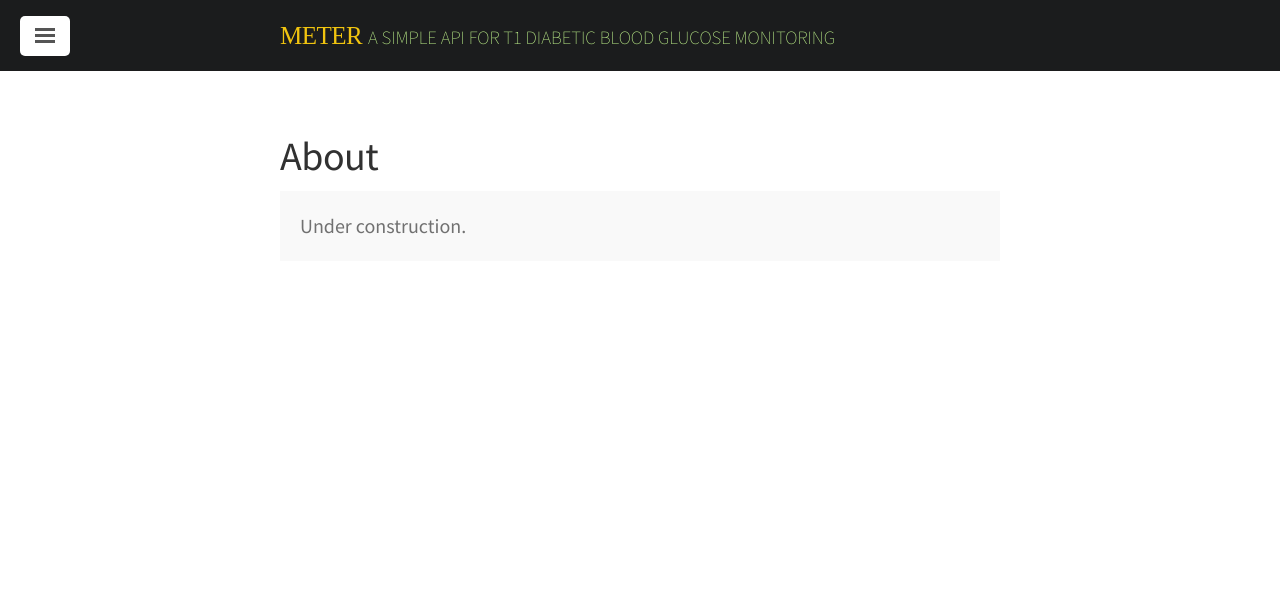
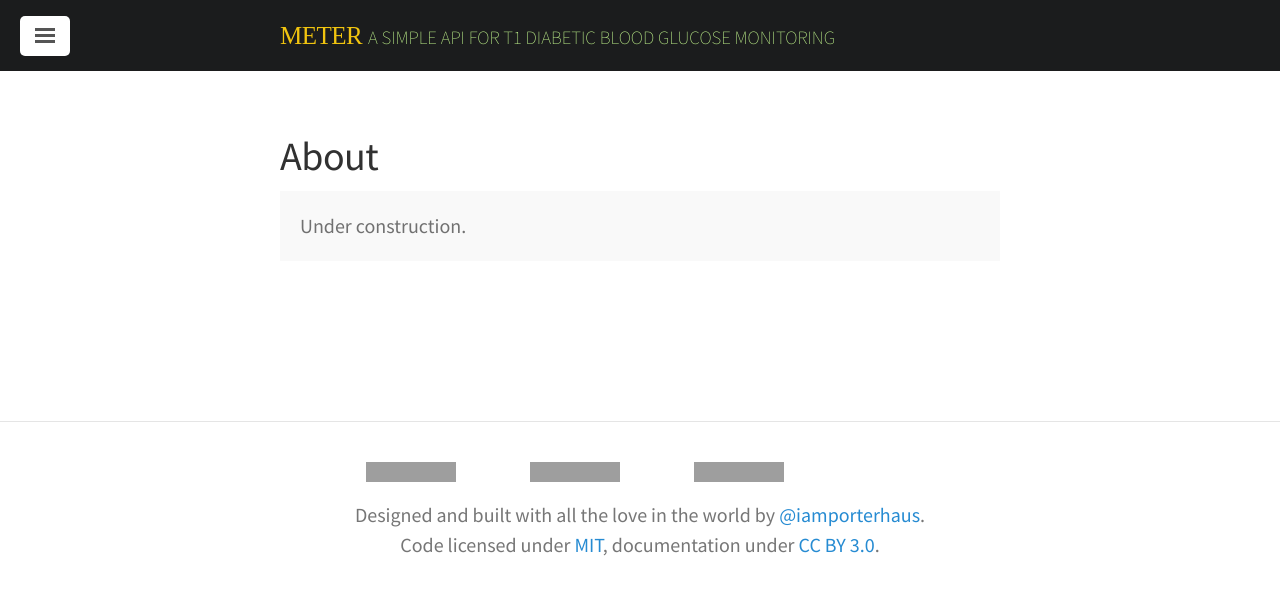
Before and after one commit to porterhaus/glucode-gh-pages, a Jekyll site: the page built from about.md, in a window 1280 px wide. Shown: the top 595 px of the page. Built offline with Jekyll 4.4.1, drawn with Linux system fonts in a browser that asks for light colours; grey boxes are pictures that could not be loaded.

Commit message:
Added footer. Firefox having issues with @font-face.

```diff
--- a/_config.yml
+++ b/_config.yml
@@ -9,7 +9,7 @@ title:               glucode
 tagline:             'A simple API for T1 diabetic blood glucose monitoring'
 description:         'Made by <a href="https://twitter.com/iamporterhaus" target="_blank">@iamporterhaus</a>.'
 url:                 http://lanyon.getpoole.com
-baseurl:             '/glucode'
+baseurl:             ''
 paginate:            5
 
 # About/contact
@@ -20,4 +20,6 @@ email:             markdotto@gmail.com
 
 # Custom vars
 version:           1.0.0
-appname:           meter
+github_username:   porterhaus
+github_repo:       https://github.com/porterhaus/glucode
+appname:           METER
--- /dev/null
+++ b/_includes/footer.html
@@ -0,0 +1,7 @@
+<footer class="footer">
+  <iframe src="https://ghbtns.com/github-btn.html?user=porterhaus&repo=glucode&type=star&count=true&size=large" frameborder="0" scrolling="0" width="160px" height="30px"></iframe>
+  <iframe src="https://ghbtns.com/github-btn.html?user=porterhaus&repo=glucode&type=watch&count=true&size=large&v=2" frameborder="0" scrolling="0" width="160px" height="30px"></iframe>
+  <iframe src="https://ghbtns.com/github-btn.html?user=porterhaus&type=follow&count=true&size=large" frameborder="0" scrolling="0" width="220px" height="30px"></iframe>
+  <p>Designed and built with all the love in the world by <a href="https://twitter.com/iamporterhaus" target="_blank">@iamporterhaus</a>.</p>
+  <p>Code licensed under <a rel="license" href="https://github.com/twbs/bootstrap/blob/master/LICENSE" target="_blank">MIT</a>, documentation under <a rel="license" href="https://creativecommons.org/licenses/by/3.0/" target="_blank">CC BY 3.0</a>.</p>
+</footer>
--- a/_includes/sidebar.html
+++ b/_includes/sidebar.html
@@ -25,7 +25,7 @@
       {% endif %}
     {% endfor %}
 
-    <a class="sidebar-nav-item" href="{{ site.github.repo }}">GitHub project</a>
+    <a class="sidebar-nav-item" href="{{ site.github_repo }}">GitHub project</a>
     <span class="sidebar-nav-item">Currently v{{ site.version }}</span>
   </nav>
 
--- a/_layouts/default.html
+++ b/_layouts/default.html
@@ -22,6 +22,7 @@
       <div class="container content">
         {{ content }}
       </div>
+      {% include footer.html%}
     </div>
 
     <label for="sidebar-checkbox" class="sidebar-toggle"></label>
--- a/_layouts/splash.html
+++ b/_layouts/splash.html
@@ -17,6 +17,7 @@
 
     <label for="sidebar-checkbox" class="sidebar-toggle"></label>
 
+    {% include footer-splash.html%}
     <script>
       (function(document) {
         var toggle = document.querySelector('.sidebar-toggle');
--- a/public/css/docs.css
+++ b/public/css/docs.css
@@ -39,7 +39,7 @@
 .logo-text.primary {
   color: #fff;
   padding-top: 3rem;
-  font-family: 'AvenirNext-UltraLight' !important;
+  font-family: 'AvenirNext-UltraLight';
   font-size: 5rem;
   line-height: 1;
   padding-top: 0;
@@ -77,3 +77,27 @@
   margin: 0 auto;
   padding-bottom: .25rem;
 }
+.content {
+  padding-bottom: 2rem !important;
+}
+.footer {
+  padding-top: 40px;
+  padding-bottom: 40px;
+  margin-top: 100px;
+  color: #767676;
+  text-align: center;
+  border-top: 1px solid #e5e5e5;
+  font-weight: normal;
+}
+.footer p {
+  margin: 0 !important;
+}
+.footer-splash {
+
+}
+.icon svg {
+  display: inline-block;
+  width: 32px;
+  height: 32px;
+  vertical-align: middle;
+}
```
Also changed, not shown: _includes/footer-splash.html (added).
